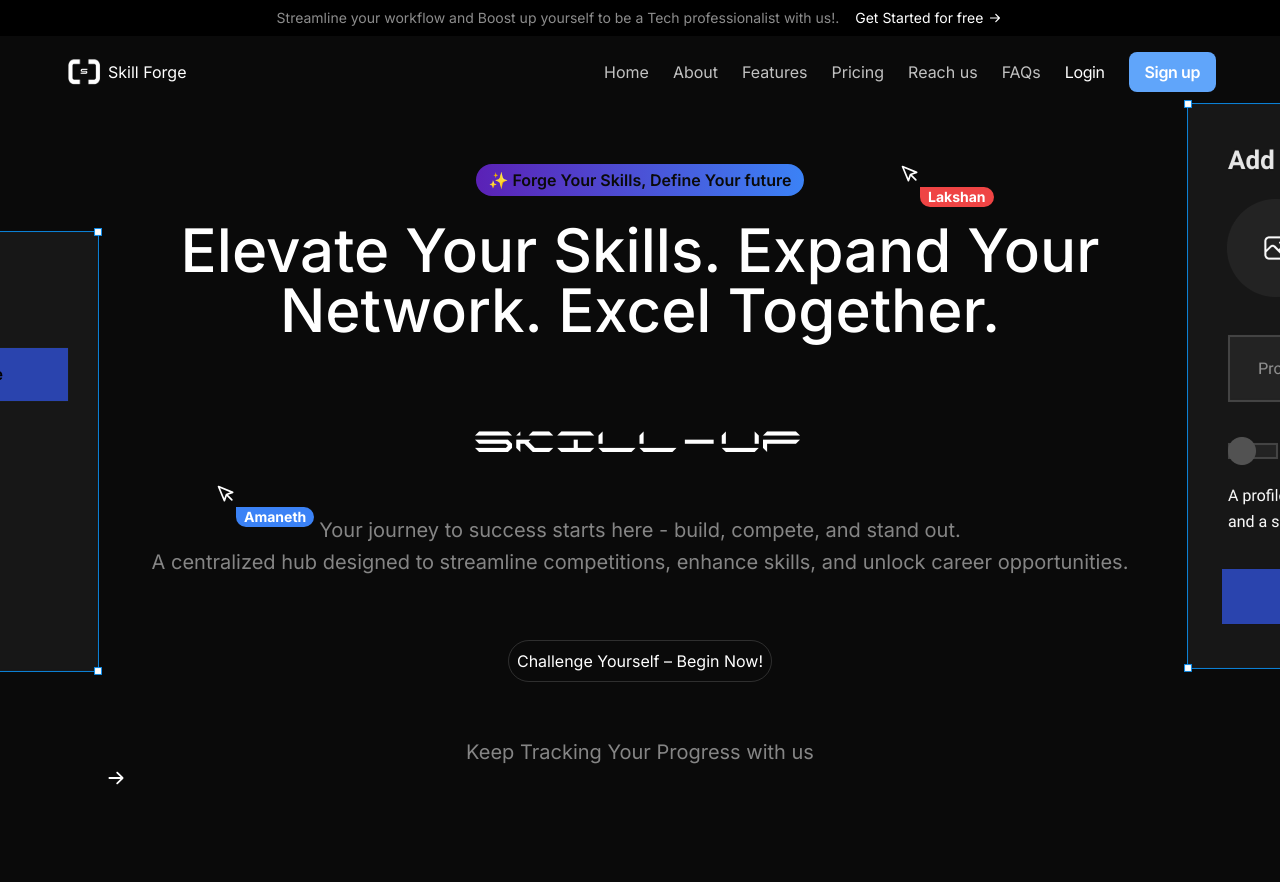
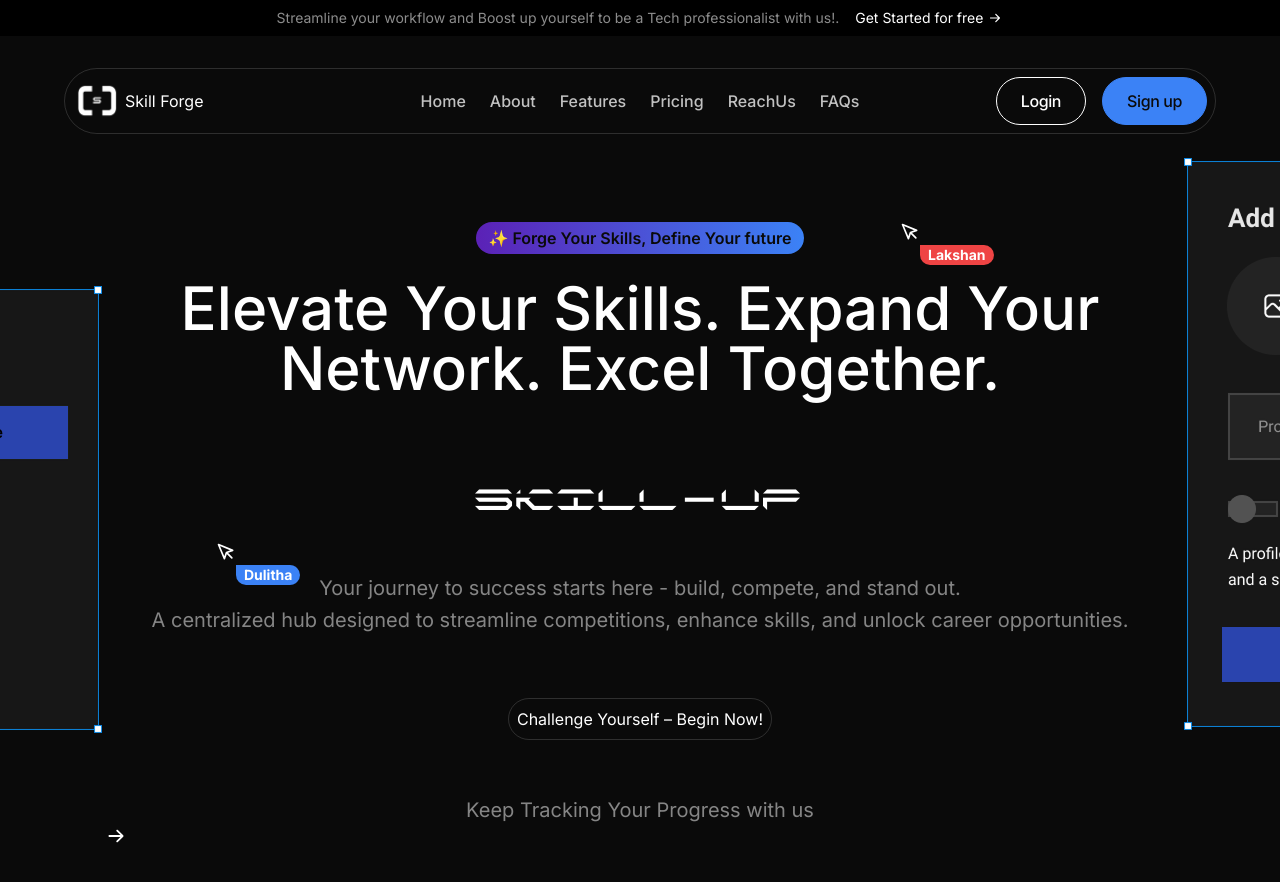
Before and after one commit to Skill-Forge-Student-Community-Platform/Skill-Forge-Marketing-Page, a Next.js app: page / in a window 1280 px wide. Shown: the top 882 px of the page. Built offline with nearby package versions, Linux system fonts and the light colour scheme.

Commit message:
Refactor Button and Navbar components for improved styling and layout; update Hero section pointer name

```diff
--- a/src/components/Button.tsx
+++ b/src/components/Button.tsx
@@ -4,7 +4,7 @@ import { cva } from "class-variance-authority";
 const Classes = cva( 'border  h-12 rounded-full px-6 font-medium', {
       variants: {
           variant: {
-            primary: 'bg-sky-600 text-neutral-950 border-lime—400' ,
+            primary: 'bg-blue-500 text-neutral-950 border-blue-500',
             secondary: 'border-white text-white bg-transparent',
           }
       }
--- a/src/sections/Hero.tsx
+++ b/src/sections/Hero.tsx
@@ -39,7 +39,7 @@ export default function Hero() {
               />
             </div>
             <div className='absolute left-44 top-80  hidden lg:block'>
-              <Pointer name='Amaneth' />
+              <Pointer name='Dulitha' />
             </div>
             <div className='absolute right-80  hidden lg:block'>
               <Pointer name='Lakshan' color='red ' />
--- a/src/sections/Navbar.tsx
+++ b/src/sections/Navbar.tsx
@@ -1,34 +1,57 @@
 import logo from "@/src/assets/images/Skill Forge logo .png";
 import Image from "next/image";
-import MenuIcon from "@/src/assets/images/menu.svg";
+// import MenuIcon from "@/src/assets/images/menu.svg";
+import Button from "@/src/components/Button";
 
 const navLinks = [
     { label: "Home", href: "#" },
     { label: "About", href: "#aboutUs" },
     { label: "Features", href: "#features"},
     { label: "Pricing", href: "#pricing" },
-    { label: "Reach us", href: "#contact" },
+    { label: "ReachUs", href: "#contact" },
     { label: "FAQs", href: "#faqs" },
 ];
 
 export default function Navbar() {
-    return <section>
-        <div className="container py-4 m-0 max-w-full">
-          <div className="flex justify-between items-center">
+    return <section className="py-4 lg:py-8">
+        <div className="container max-w-full">
+          <div className="grid grid-cols-2 lg:grid-cols-3 border border-white/15 rounded-full md:p-1 lg:p-2 items-center">
               <div className="flex items-center gap-1">
-              <Image src={logo} alt="Skill Forge" height={40} width={40} />
+              <Image src={logo} alt="Skill Forge" className="h-12   w-auto "/>
               <h1>Skill Forge</h1> {/* Logo replace later */}
               </div>
-          <MenuIcon className="w-5 h-5 md:hidden "/>
-          <nav className="hidden md:flex gap-6 text-white/75 items-center">
-            {navLinks.map((link) => (
-              <a href={link.href} key={link.label}>
-                {link.label}
-              </a>
-            ))}
-            <button className="btn btn-sm btn-outline hidden lg:inline-flex text-white align-items justify-center tracking-tight"> Login </button>
-            <button className="bg-blue-400 text-white px-4 py-2 rounded-lg font-semibold inline-flex align-items justify-center tracking-tight"> Sign up </button>
+              <div className="lg:flex justify-center items-center hidden ">
+              <nav className="md:flex gap-6 font-medium text-white/75 items-center">
+              {navLinks.map((link) => (
+                <a href={link.href} key={link.label}>
+                  {link.label}
+                </a>
+              ))}
+
           </nav>
+              </div>
+          <div className="flex justify-end gap-4 ">
+                <svg xmlns="http://www.w3.org/2000/svg"
+                    width="24"
+                    height="24"
+                    viewBox="0 0 24 24"
+                    fill="none"
+                    stroke="currentColor"
+                    strokeWidth="2"
+                    strokeLinecap="round"
+                    strokeLinejoin="round"
+                    className="feather feather-menu ml-2 md:hidden">
+                    <line x1="3" y1="12" x2="21" y2="12"></line>
+                    <line x1="3" y1="6" x2="21" y2="6"></line>
+                    <line x1="3" y1="18" x2="21" y2="18"></line>
+                </svg>
+                  <Button variant="secondary" className="hidden md:inline-flex tracking-tight items-center"> Login </Button>
+                  <Button variant="primary" className=" hidden md:inline-flex tracking-tight items-center"> Sign up </Button>
+
+
+
+          </div>
+
           </div>
         </div>
     </section>
```
